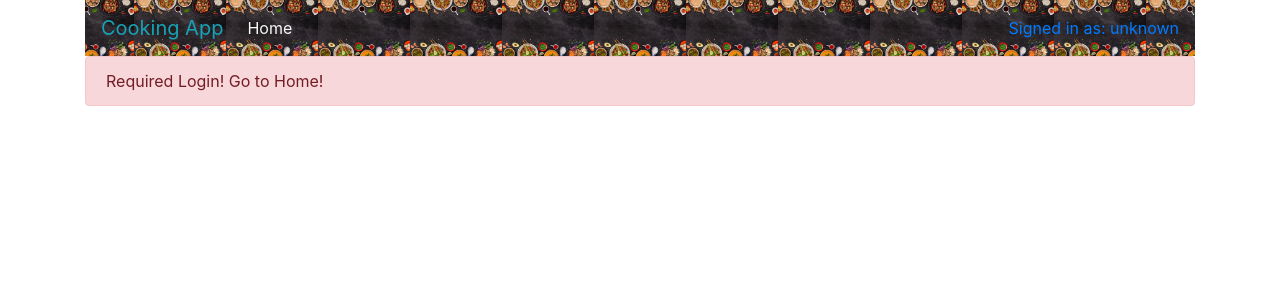
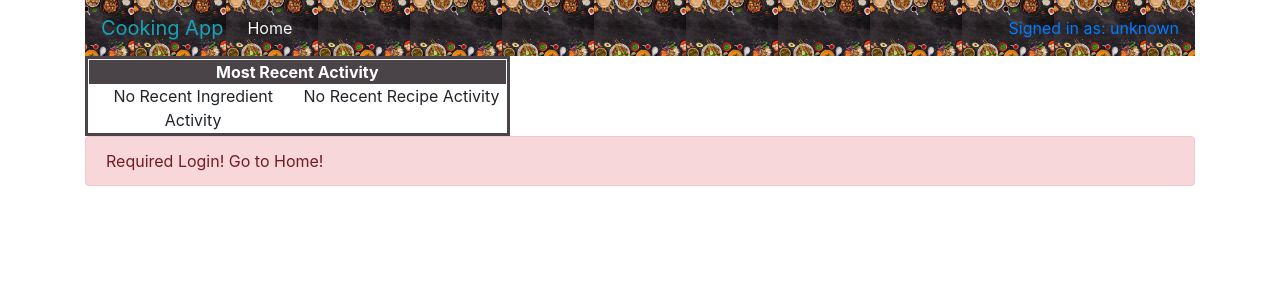
Before and after one commit to chy101010/Virtual-Fridge, a React (Create React App) app in the folder web-ui/: page /recipes in a window 1280 px wide. Shown: the top 300 px of the page. Built offline with nearby package versions, Linux system fonts and the light colour scheme; what phoenix would draw is missing.

Commit message:
add live updates to nav bar

```diff
--- a/web-ui/src/Nav/nav.js
+++ b/web-ui/src/Nav/nav.js
@@ -1,4 +1,4 @@
-import React from 'react';
+import React, { useState, useEffect } from 'react';
 import { Nav, Col, Row, Alert, Navbar } from "react-bootstrap"
 import { NavLink, useHistory } from 'react-router-dom';
 import '../index.css'
@@ -9,7 +9,7 @@ import store from '../store';
 import { useSelector } from 'react-redux'
 
 // Socket
-import {socket_disconnect} from '../Socket/socket'
+import { socket_disconnect, set_callback_nav, state_update_nav } from '../Socket/socket'
 
 function Link({ to, children }) {
     return (
@@ -33,6 +33,14 @@ export default function MyNav() {
     let logout_button;
     let links = [];
 
+    const lives = useSelector(state => state.lives)
+    const [state, setState] = useState(lives)
+    useEffect(() => {
+      set_callback_nav(setState);
+      state_update_nav();
+    })
+
+
     function logout() {
         store.dispatch({ type: 'session/clear' });
         store.dispatch({ type: 'success/set', data: 'See you soon!' })
@@ -41,12 +49,16 @@ export default function MyNav() {
     }
 
 
+    function clearError() {
+      store.dispatch( { type: 'error/clear' });
+    }
+
     if (session) {
         user = session.username;
         logout_button = <Nav.Link className="text-warning" onClick={logout} to="/">Log Out</Nav.Link>;
-        links.push(<Link key="1" to="/ingredients">Virtual Fridge</Link>)
-        links.push(<Link key="2" to="/ingredients/add">Explore New Ingredients</Link>)
-        links.push(<Link key="3" to="/recipes">Recipes</Link>)
+        links.push(<Link key="1" to="/ingredients" onClick={clearError}>Virtual Fridge</Link>)
+        links.push(<Link key="2" to="/ingredients/add" onClick={clearError}>Explore New Ingredients</Link>)
+        links.push(<Link key="3" to="/recipes" onClick={clearError}>Recipes</Link>)
     }
 
 
@@ -70,6 +82,36 @@ export default function MyNav() {
         );
     }
 
+  let ingredients = state.ingredients;
+  let recipes = state.recipes;
+  let recentIngredient;
+  let recentRecipe;
+  let ingredientNavFeed;
+  let recipeNavFeed;
+
+  if (ingredients && ingredients.length !== 0) {
+    recentIngredient = ingredients[ingredients.length - 1];
+    ingredientNavFeed =
+        <div className="feed-cell"><span className="userName">{recentIngredient.username}</span> added <span className="ingredientName">{recentIngredient.ingredient_name}</span> to the ingredients list!</div>;
+
+  } else {
+    ingredientNavFeed =
+    <div className="text-center">No Recent Ingredient Activity</div>;
+  }
+
+  if (recipes && recipes.length !== 0) {
+    recentRecipe = recipes[recipes.length - 1];
+    recipeNavFeed=
+        <div className="feed-cell"><span className="userName">
+          {recentRecipe.username}
+        </span> found <span className="recipeName">
+            {recentRecipe.recipe_name}
+          </span></div>;
+
+  } else {
+    recipeNavFeed =
+	<div className="text-center">No Recent Recipe Activity</div>;
+  }
 
 
     return (
@@ -77,7 +119,7 @@ export default function MyNav() {
             <Navbar className="bg1" bg="light">
                 <Navbar.Brand className="text-info">Cooking App</Navbar.Brand>
                 <Nav className="mr-auto">
-                    <Link key="0" to="/">Home</Link>
+                    <Link key="0" to="/" onClick={clearError}>Home</Link>
                     { links }
                 </Nav>
                 <Nav>
@@ -85,6 +127,17 @@ export default function MyNav() {
                     {logout_button}
                 </Nav>
             </Navbar>
+
+	    <table class="nav-box">
+	    <tr>
+	    <td>
+	      <div className="nav-activity-title">Most Recent Activity</div>
+	      <div className="feed-table">{ ingredientNavFeed }</div>
+	      <div className="feed-table">{ recipeNavFeed }</div>
+	    </td>
+	    </tr>
+	    </table>
+
             { error_row || success_row}
         </div>
     )
--- a/web-ui/src/Recipes/my_recipes.js
+++ b/web-ui/src/Recipes/my_recipes.js
@@ -42,7 +42,7 @@ export default function ShowRecipes() {
     }
 
     useEffect(() => {
-        if (recipeList.length === 0 && session) {
+        if (session) {
             fetch_recipes();
         }
     }, [])
--- a/web-ui/src/Socket/socket.js
+++ b/web-ui/src/Socket/socket.js
@@ -7,9 +7,15 @@ let socket = new Socket("ws://localhost:4000/socket", {params: {token: token, us
 let channel;
 let state = [];
 let callback;
+let state_nav = [];
+let callback_nav;
 
 export function local_state_update(st) {
     state = st;
+}
+
+export function local_state_nav_update(st) {
+    state_nav = st;
 }
 
 export function state_update() {
@@ -20,6 +26,16 @@ export function state_update() {
 
 export function set_callback(cb) {
     callback = cb;
+}
+
+export function state_update_nav() {
+    if(callback_nav) {
+        callback_nav(state_nav);
+    }
+}
+
+export function set_callback_nav(cb) {
+    callback_nav = cb;
 }
 
 function store_lives(st) {
@@ -36,10 +52,12 @@ export function ch_join() {
         channel.join()
         .receive("ok", resp => {
             local_state_update(resp)
+	    local_state_nav_update(resp)
             store_lives(resp)
             channel.on("view", payload => {
                 store_lives(payload.data);
                 local_state_update(payload.data);
+	        local_state_nav_update(payload.data);
             })
         })
         .receive("error", resp => {
--- a/web-ui/src/index.css
+++ b/web-ui/src/index.css
@@ -76,3 +76,14 @@ body {
   color: brown;
   font-weight: bold;
 }
+
+.nav-activity-title {
+  font-weight: bold;
+  text-align: center;
+  background: rgba(74, 68, 72, 255);
+  color: white;
+}
+
+.nav-box {
+  border: 3px solid rgba(74, 68, 72, 255);
+}
--- a/web-ui/src/store.js
+++ b/web-ui/src/store.js
@@ -93,6 +93,8 @@ function error(state = null, action) {
       return null;
     case 'error/set':
       return action.data;
+    case 'error/clear':
+      return null;
     default:
       return state;
   }
```
